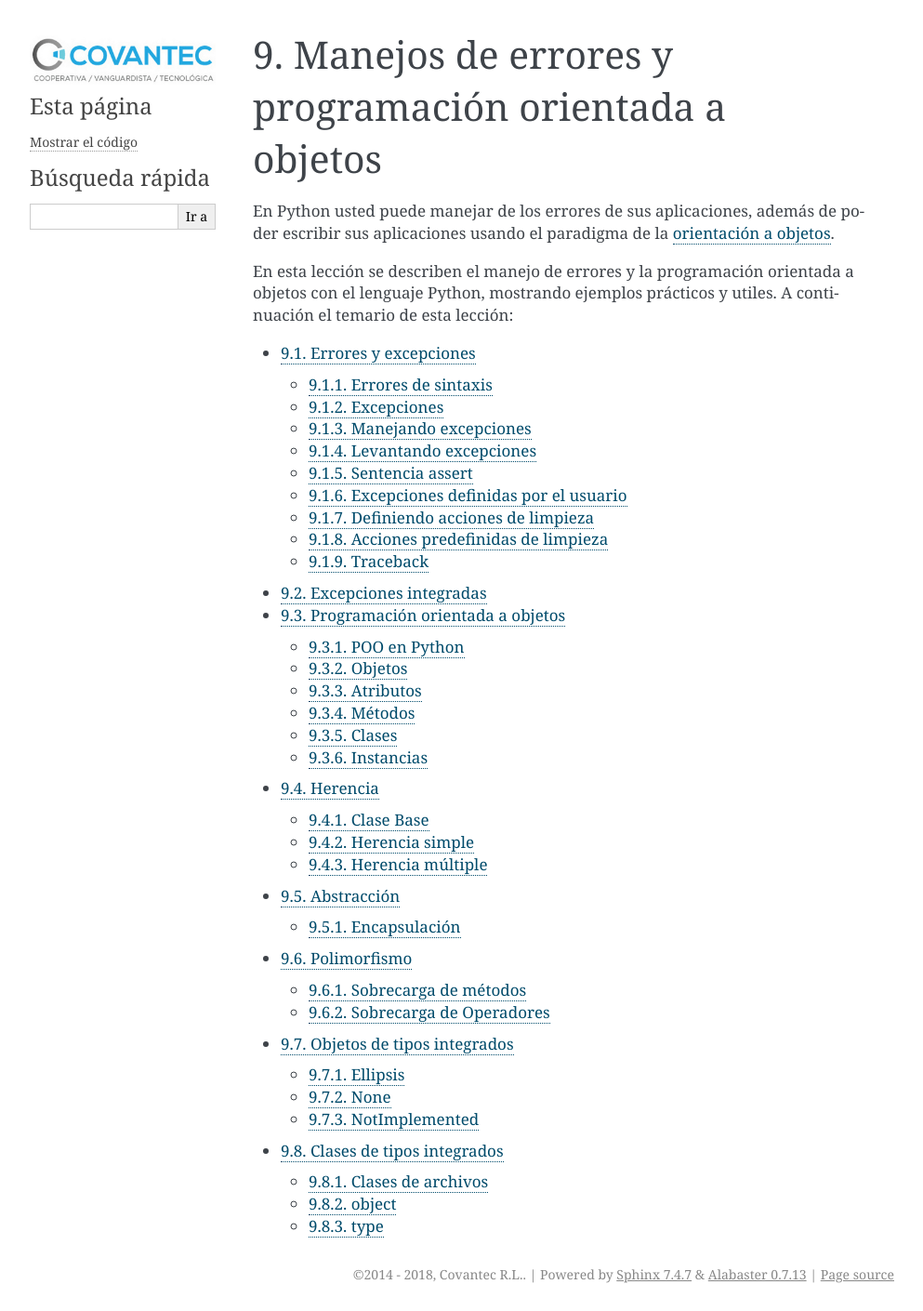
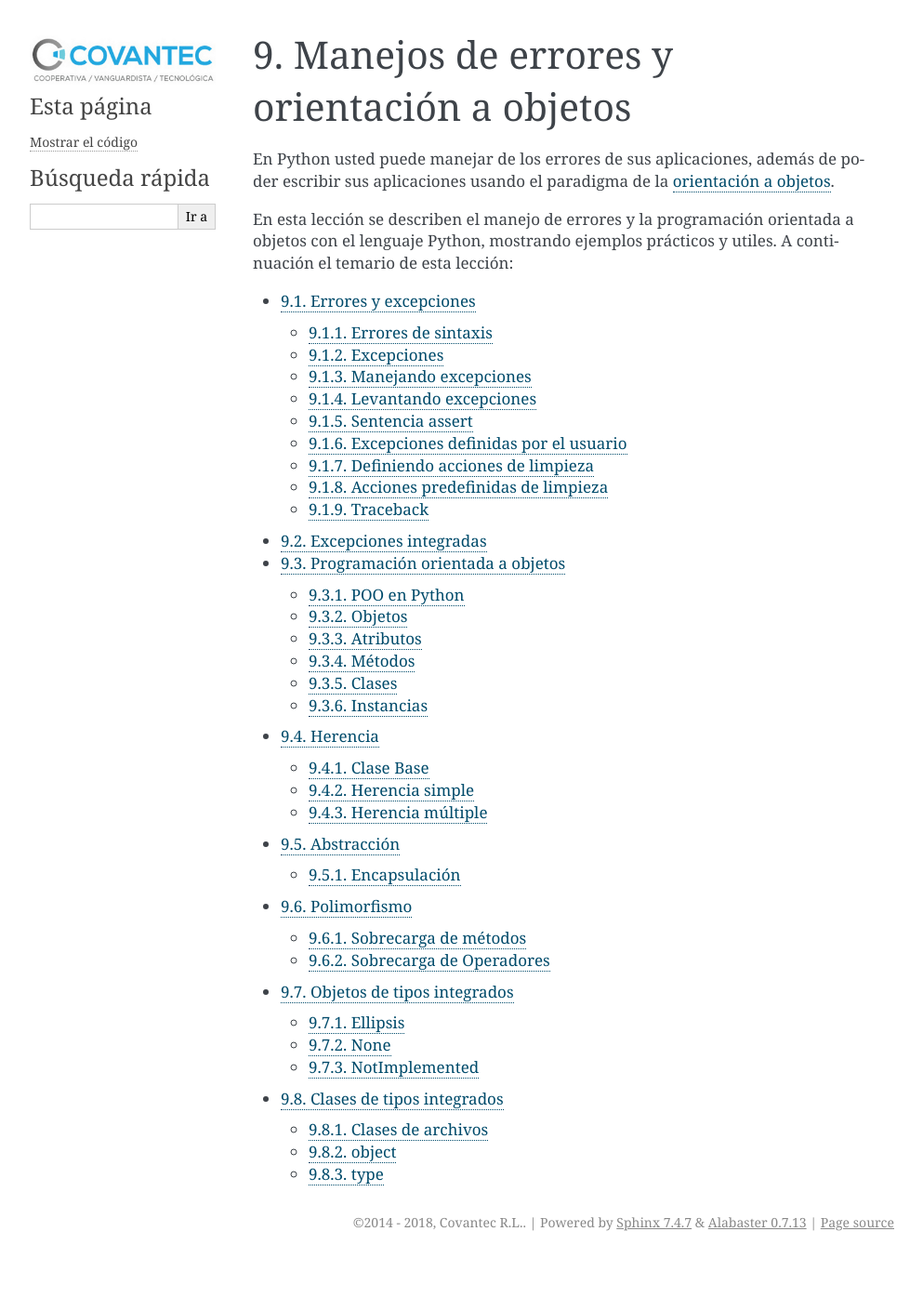
Before and after one commit to macagua/entrenamiento.python_basico, a Sphinx documentation site: the page built from source/leccion9/index.rst, in a window 1280 px wide. Shown: the whole page at 93% size, without its empty margins (148-1141 px from the left). Built offline with Sphinx 7.4.7, drawn with Linux system fonts in a browser that asks for light colours; after the commit the page ends 1354 px from its top, so only the background shows below that.

Commit message:
Cambiar titulo de las lecciones 8 y 9 restantes

```diff
--- a/source/leccion8/index.rst
+++ b/source/leccion8/index.rst
@@ -3,8 +3,8 @@
 
 .. _python_leccion8:
 
-Creación de módulos, paquetes y distribución de software
-========================================================
+Módulos, paquetes y distribución de software
+============================================
 
 En Python las diversas aplicaciones Python se encuentran dentro de módulos y
 paquetes los cuales los contienen el sistema de ficheros.
--- a/source/leccion9/index.rst
+++ b/source/leccion9/index.rst
@@ -3,8 +3,8 @@
 
 .. _python_leccion9:
 
-Manejos de errores y programación orientada a objetos
-=====================================================
+Manejos de errores y orientación a objetos
+==========================================
 
 En Python usted puede manejar de los errores de sus aplicaciones, además
 de poder escribir sus aplicaciones usando el paradigma de la
```
